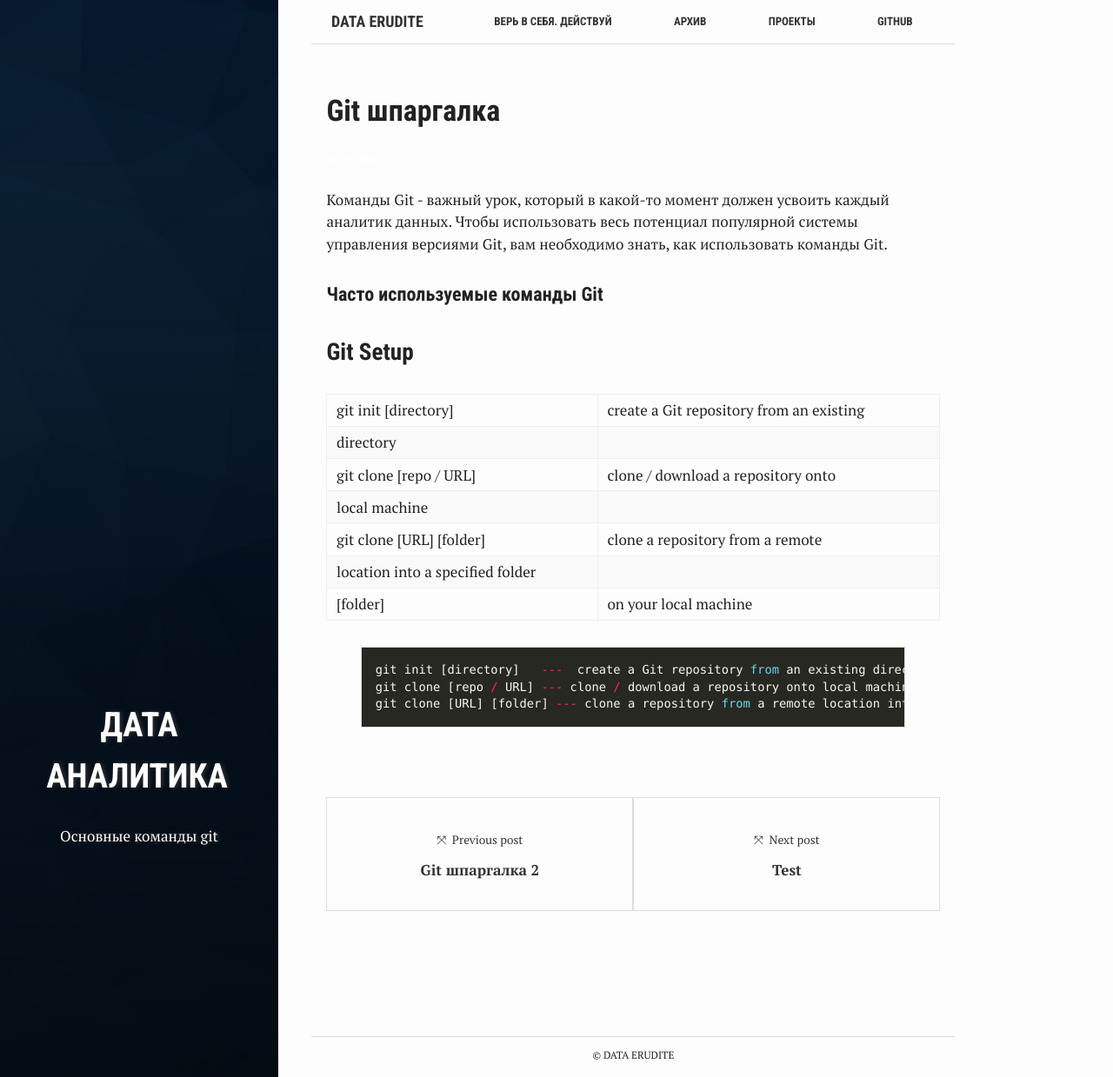
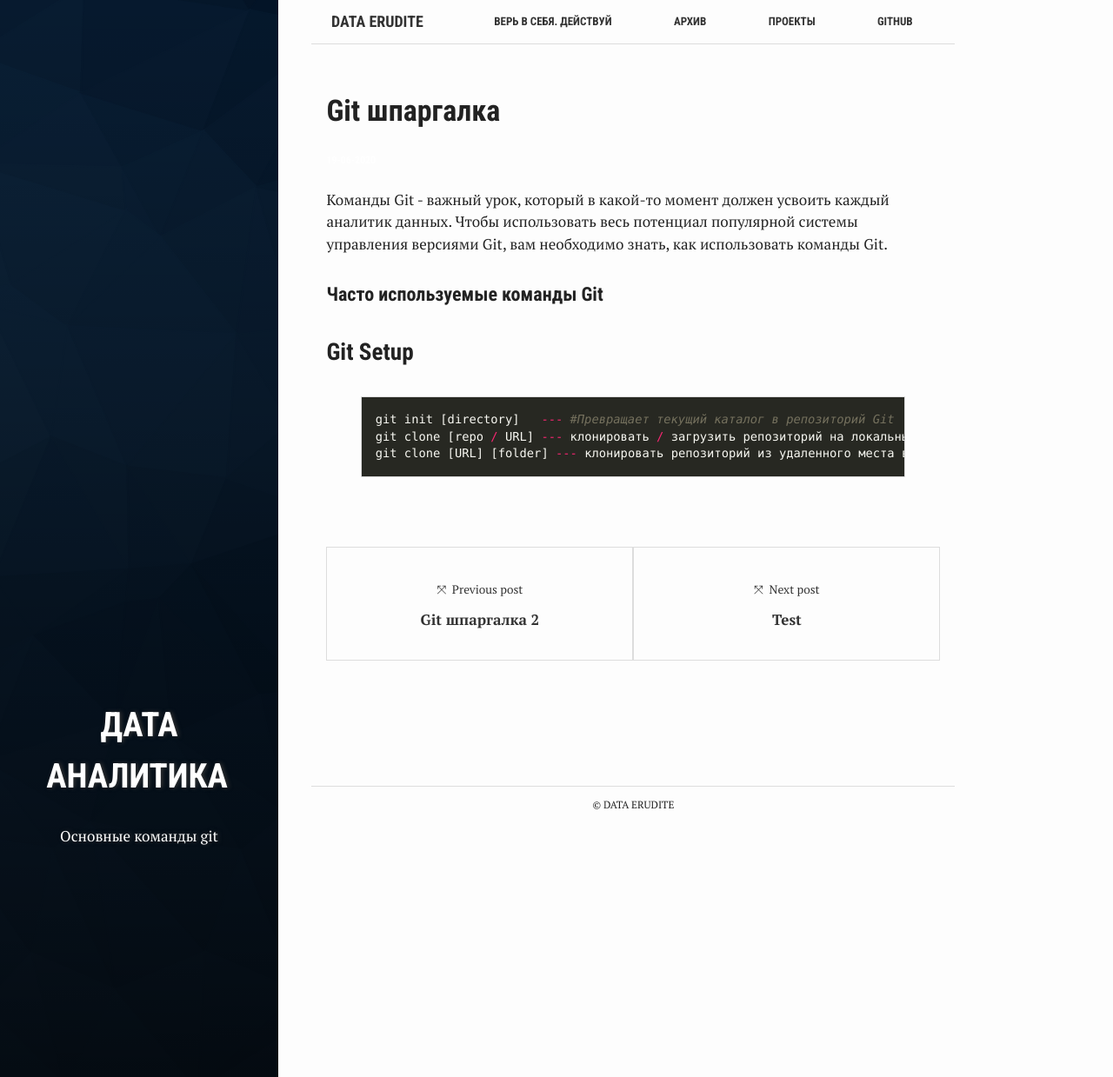
Before and after one commit to p1aton/p1aton.github.io, a Jekyll site: the page built from _posts/2017-10-19-git.md, in a window 1280 px wide and 1239 px high. Shown: the whole window at 87% size. Built offline with Jekyll 4.4.1, drawn with Linux system fonts in a browser that asks for light colours.

Commit message:
Update 2017-10-19-git.md

```diff
--- a/_posts/2017-10-19-git.md
+++ b/_posts/2017-10-19-git.md
@@ -17,18 +17,8 @@ tags: ['Дата аналитика']
 
 ### Git Setup
 
-| ----------------------------------:| ----------------------------------------:|
-| git init [directory]               |  create a Git repository from an existing|
-directory                            |                                          |
-| git clone [repo / URL]             |  clone / download a repository onto      |
-local machine                        |                                          |
-| git clone [URL] [folder]           |    clone a repository from a remote      |
-location into a specified folder     |                                          |
-[folder]|on your local machine       |
-
-
 {% highlight python %}
-git init [directory]   ---  create a Git repository from an existing directory
-git clone [repo / URL] --- clone / download a repository onto local machine
-git clone [URL] [folder] --- clone a repository from a remote location into a specified folder     |                             [folder]|on your local machine
+git init [directory]   --- #Превращает текущий каталог в репозиторий Git
+git clone [repo / URL] --- клонировать / загрузить репозиторий на локальный компьютер
+git clone [URL] [folder] --- клонировать репозиторий из удаленного места в указанную папку | [папка] | на вашем локальном компьютере
 {% endhighlight %}
```
